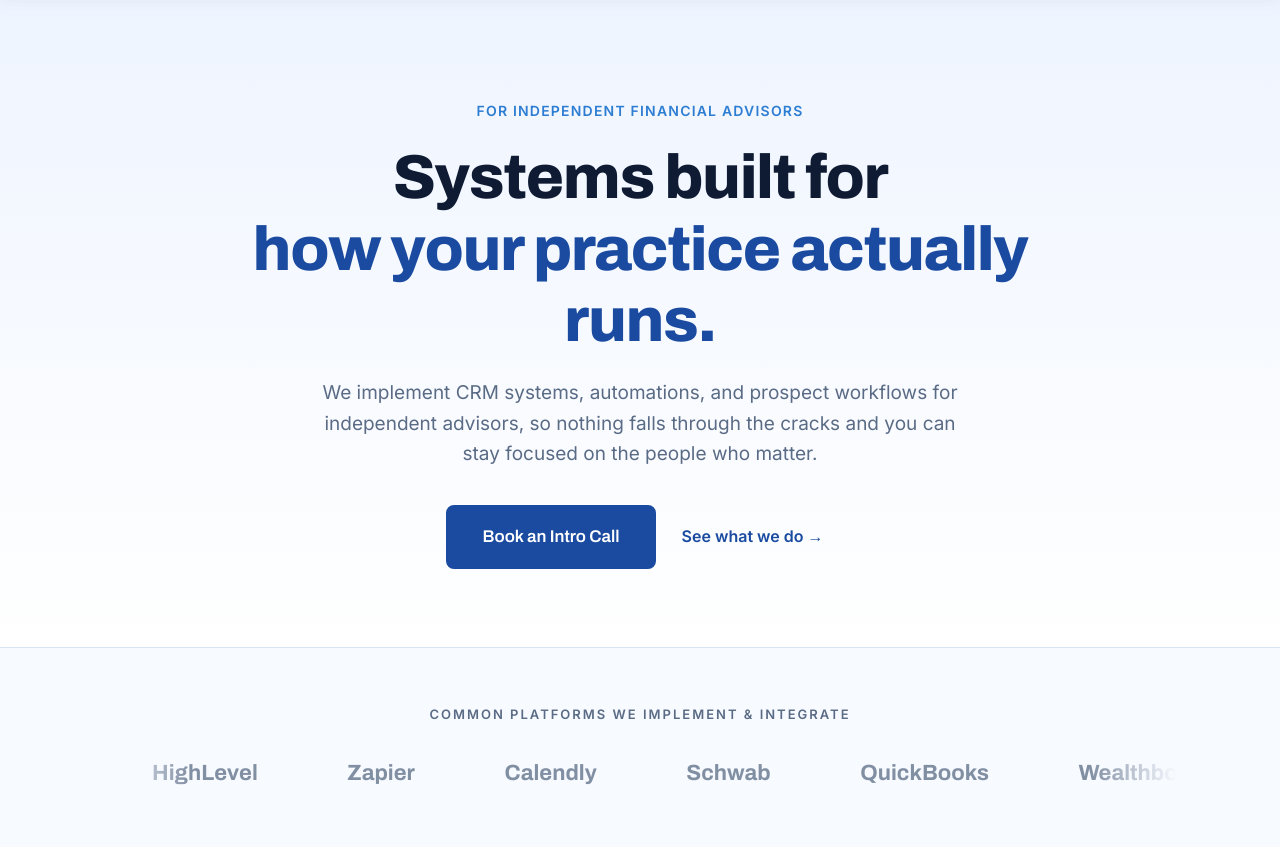
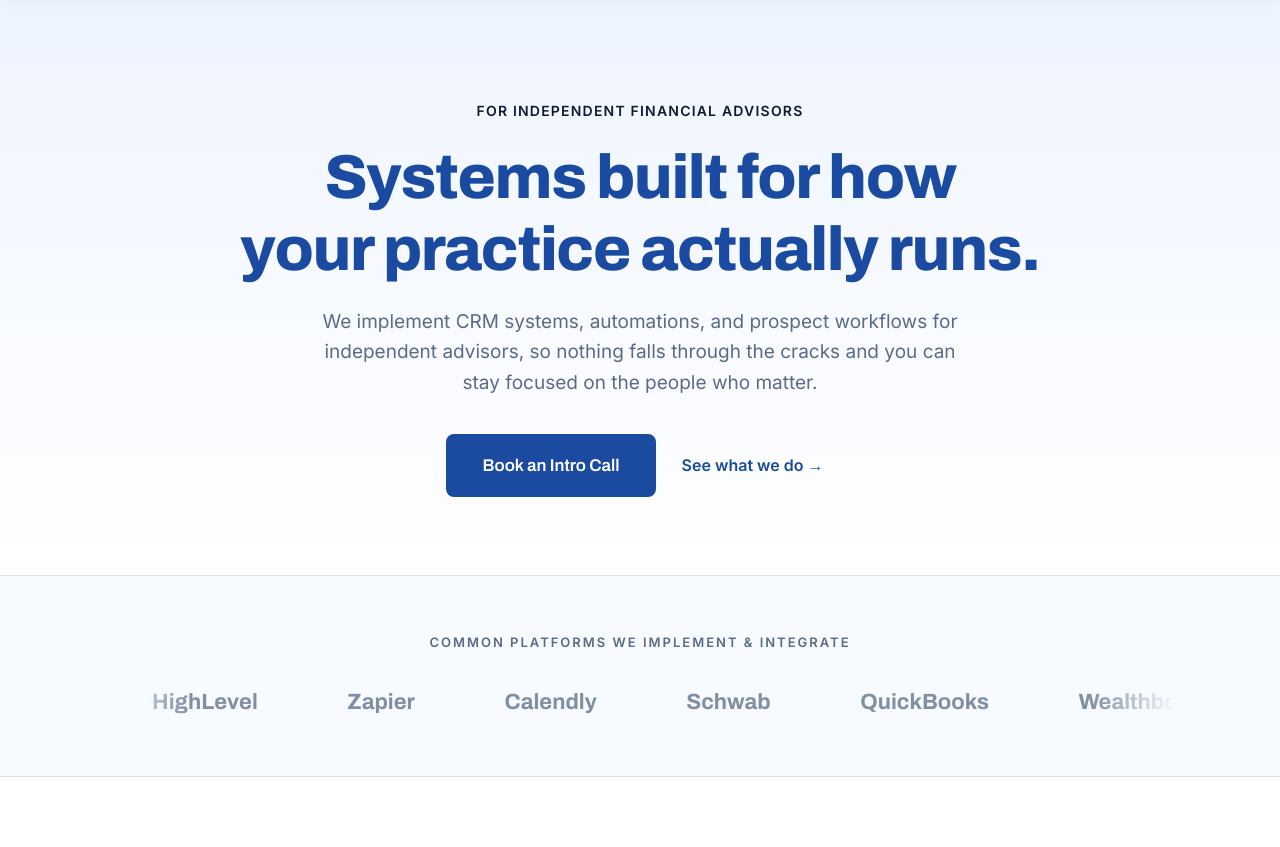
Before and after one commit to AdvisorAutomationsGroup/website, a Flask app: page / in a window 1280 px wide. Shown: the part 89-936 px from the top of the page. Run offline with Flask 3, Linux system fonts and the light colour scheme.

Commit message:
Update index.html

```diff
--- a/templates/index.html
+++ b/templates/index.html
@@ -59,7 +59,7 @@ nav{
 
 /* ---------- HERO ---------- */
 .hero{background:linear-gradient(180deg,var(--soft) 0%,#fff 100%);padding:100px 0 70px;text-align:center}
-.eyebrow-plain{font-size:14px;font-weight:600;color:var(--blue);letter-spacing:1.2px;margin-bottom:20px;text-transform:uppercase}
+.eyebrow-plain{font-size:14px;font-weight:600;color:var(--ink);letter-spacing:1.2px;margin-bottom:20px;text-transform:uppercase}
 .hero h1{font-size:clamp(38px,5.6vw,62px);font-weight:800;color:var(--ink);max-width:920px;margin:0 auto 22px;letter-spacing:-1.4px}
 .hero h1 .accent{color:var(--navy)}
 .hero p{font-size:19px;color:var(--muted);max-width:640px;margin:0 auto 36px}
@@ -199,7 +199,7 @@ footer{padding:52px 0 40px}
 <header class="hero">
   <div class="container">
     <div class="eyebrow-plain">For independent financial advisors</div>
-    <h1>Systems built for<br><span class="accent">how your practice actually runs.</span></h1>
+    <h1 style="color:var(--navy)">Systems built for how<br>your practice actually runs.</h1>
     <p>We implement CRM systems, automations, and prospect workflows for independent advisors, so nothing falls through the cracks and you can stay focused on the people who matter.</p>
     <div class="hero-cta">
       <a href="#" class="btn big">Book an Intro Call</a>
```
